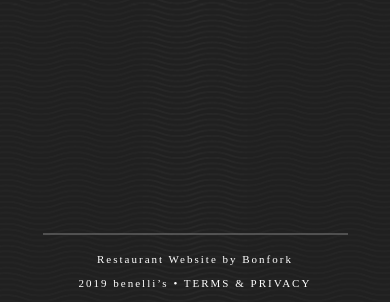
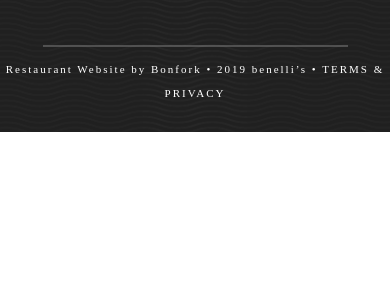
Before and after one commit to GreyM22/bergam, a plain HTML site: page index.html in a window 390 px wide. Shown: the part 7960-8262 px from the top of the page. After the commit the page ends 8092 px from the top, so only its background shows below. Drawn offline with nearby package versions, Linux system fonts and the light colour scheme.

Commit message:
fixed the privacy div

```diff
--- a/css/style.css
+++ b/css/style.css
@@ -962,23 +962,18 @@ footer ul li {
   text-align: center;
 }
 
-.term-privacy {
-  position: relative;
-  bottom: -100;
-}
 
 footer .term-privacy::before {
   box-sizing: border-box;
   height: 0.5px;
-  width: 460px;
+  width: 320px;
   background-color: #979797;
   border: 0.5px solid #979797;
   opacity: 0.4;
-  margin-left: -230px;
-  position: absolute;
-  bottom: 50px;
-  left: 50vw;
   content: "";
+  display: block;
+  margin: 0 auto;
+  margin-bottom: 10;
 }
 
 .arrow-up {
@@ -1029,6 +1024,7 @@ footer .term-privacy::before {
 footer .content {
   text-align: center;
   padding-top: 200px;
+  height: inherit;
 }
 
 .email-form svg {
@@ -1174,7 +1170,7 @@ h6.header {
 
 @media only screen and (max-width: 991px) {
   footer {
-    height: 1420px;
+    height: 1250px;
   }
 
   .pattern {
@@ -1226,10 +1222,10 @@ h6.header {
     height: 520px;
     width: 276px;
   }
-  .term-privacy {
+  /* .term-privacy {
     position: relative;
     bottom: -280;
-  }
+  } */
 }
 
 @media only screen and (max-width: 899px) {
@@ -1427,9 +1423,7 @@ h6.header {
   }
 
   footer .term-privacy::before {
-    margin-left: -152.5;
     width: 305px;
-    bottom: 60;
   }
 
   footer .left-side::before {
--- a/index.html
+++ b/index.html
@@ -668,10 +668,11 @@
                     </div>
                 </a>
             </div>
-        </div>
-        <div class="term-privacy">
-            Restaurant Website by Bonfork <br class="new-line-660"> <span class="hide-660"> • </span>2019 benelli’s •
-            TERMS & PRIVACY
+            <div class="term-privacy mt-4 pt-4 ">
+                    Restaurant Website by Bonfork • 2019 benelli’s •
+                    TERMS & PRIVACY
+                </div>
+
         </div>
     </footer>
     <script src="https://kit.fontawesome.com/1cb35e6c73.js" crossorigin="anonymous"></script>
```
